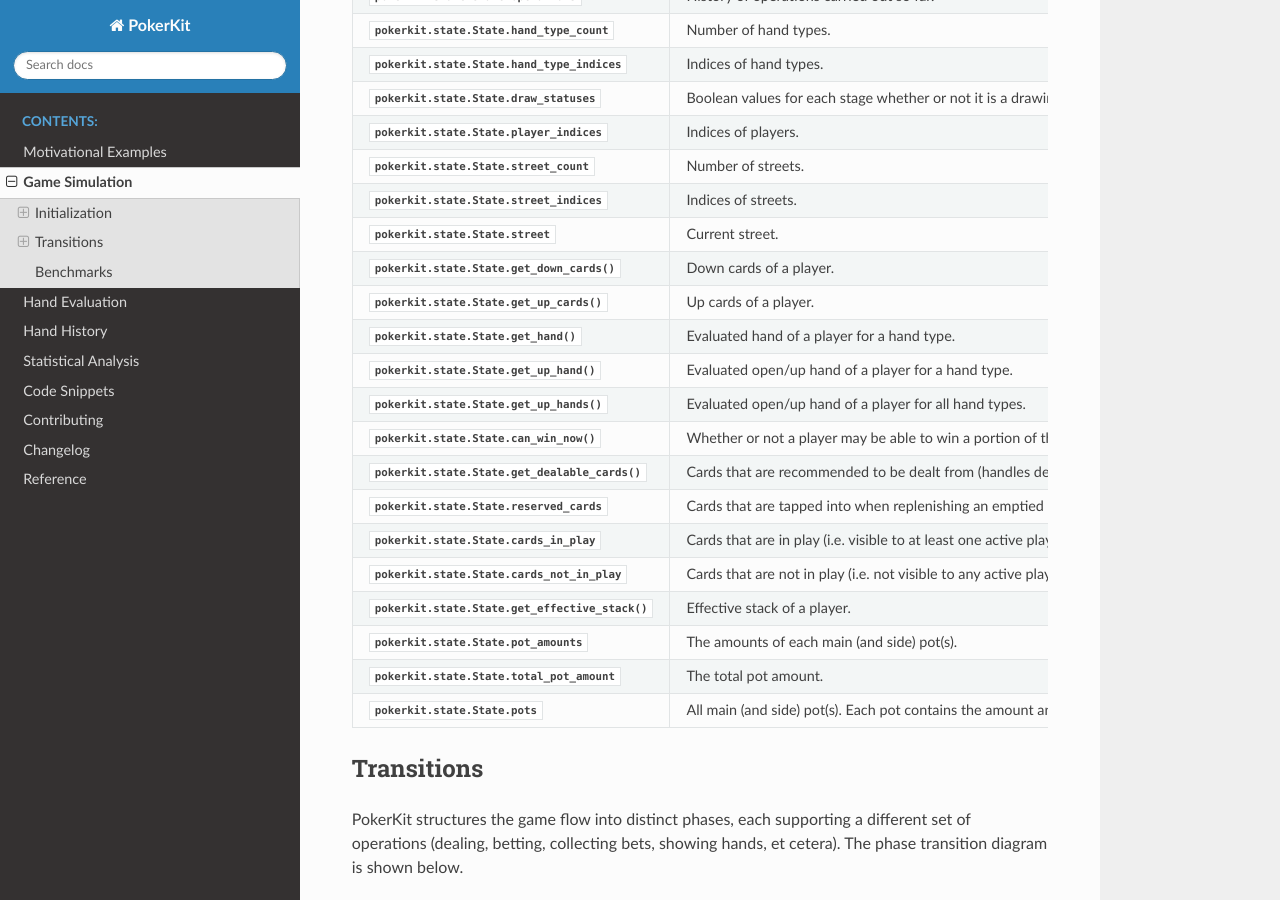
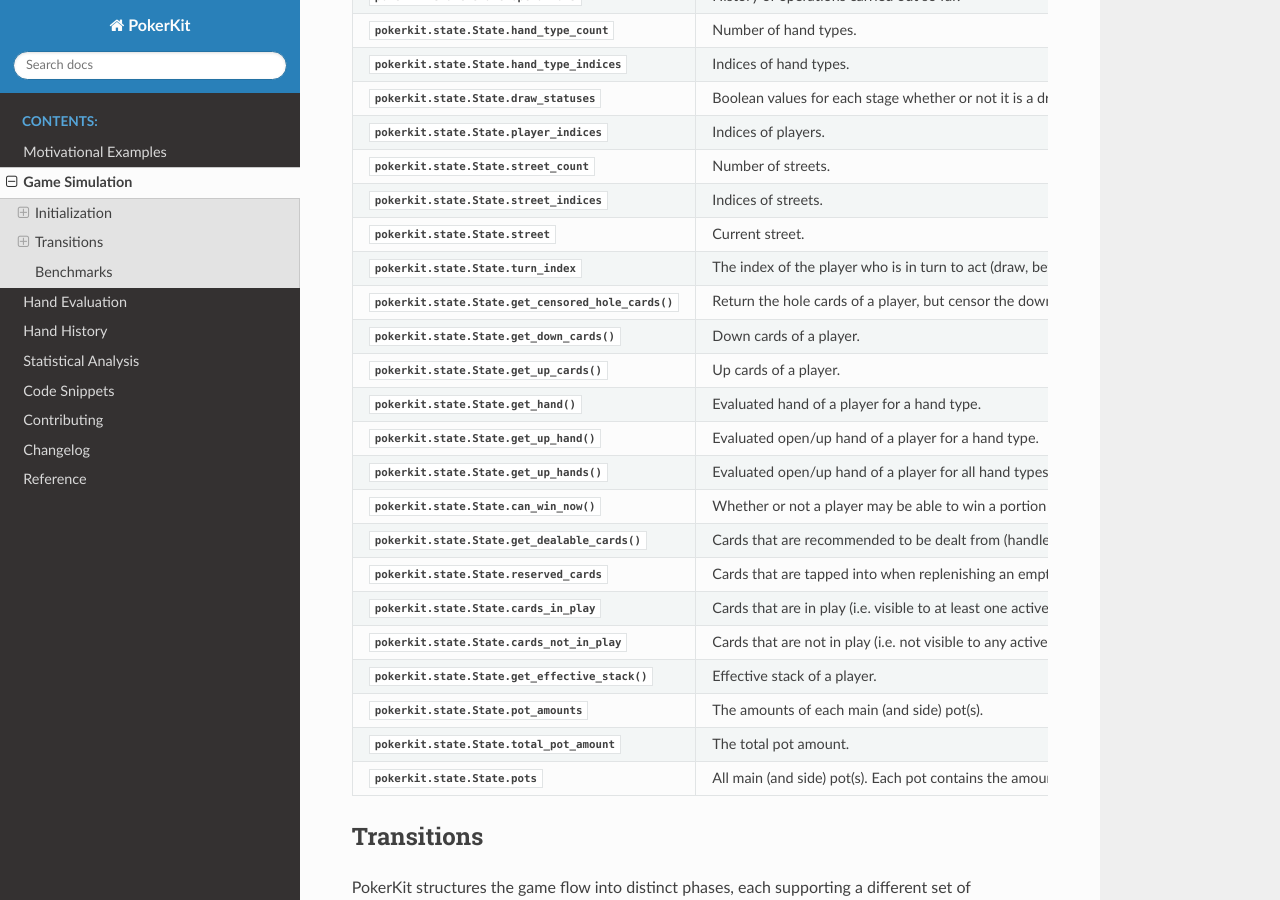
Before and after one commit to WTEngineer/pockerkit_python, a Sphinx documentation site: the page built from docs/simulation.rst, in a window 1280 px wide and 900 px high, scrolled down 15145 px. Built offline with Sphinx 7.4.7 and the Read the Docs theme 2.0.0, drawn with Linux system fonts in a browser that asks for light colours.

Commit message:
Update docs with new attributes

```diff
--- a/docs/simulation.rst
+++ b/docs/simulation.rst
@@ -638,6 +638,8 @@
 :attr:`pokerkit.state.State.street_count`            Number of streets.
 :attr:`pokerkit.state.State.street_indices`          Indices of streets.
 :attr:`pokerkit.state.State.street`                  Current street.
+:attr:`pokerkit.state.State.turn_index`              The index of the player who is in turn to act (draw, betting street, showdown). This attribute exists to combine the three following attributes: :attr:`pokerkit.state.State.stander_pat_or_discarder_index`, :attr:`pokerkit.state.State.actor_index`, and :attr:`pokerkit.state.State.showdown_index`.
+:meth:`pokerkit.state.State.get_censored_hole_cards` Return the hole cards of a player, but censor the down cards (i.e. convert to an unknown card ``??``).
 :meth:`pokerkit.state.State.get_down_cards`          Down cards of a player.
 :meth:`pokerkit.state.State.get_up_cards`            Up cards of a player.
 :meth:`pokerkit.state.State.get_hand`                Evaluated hand of a player for a hand type.
```
